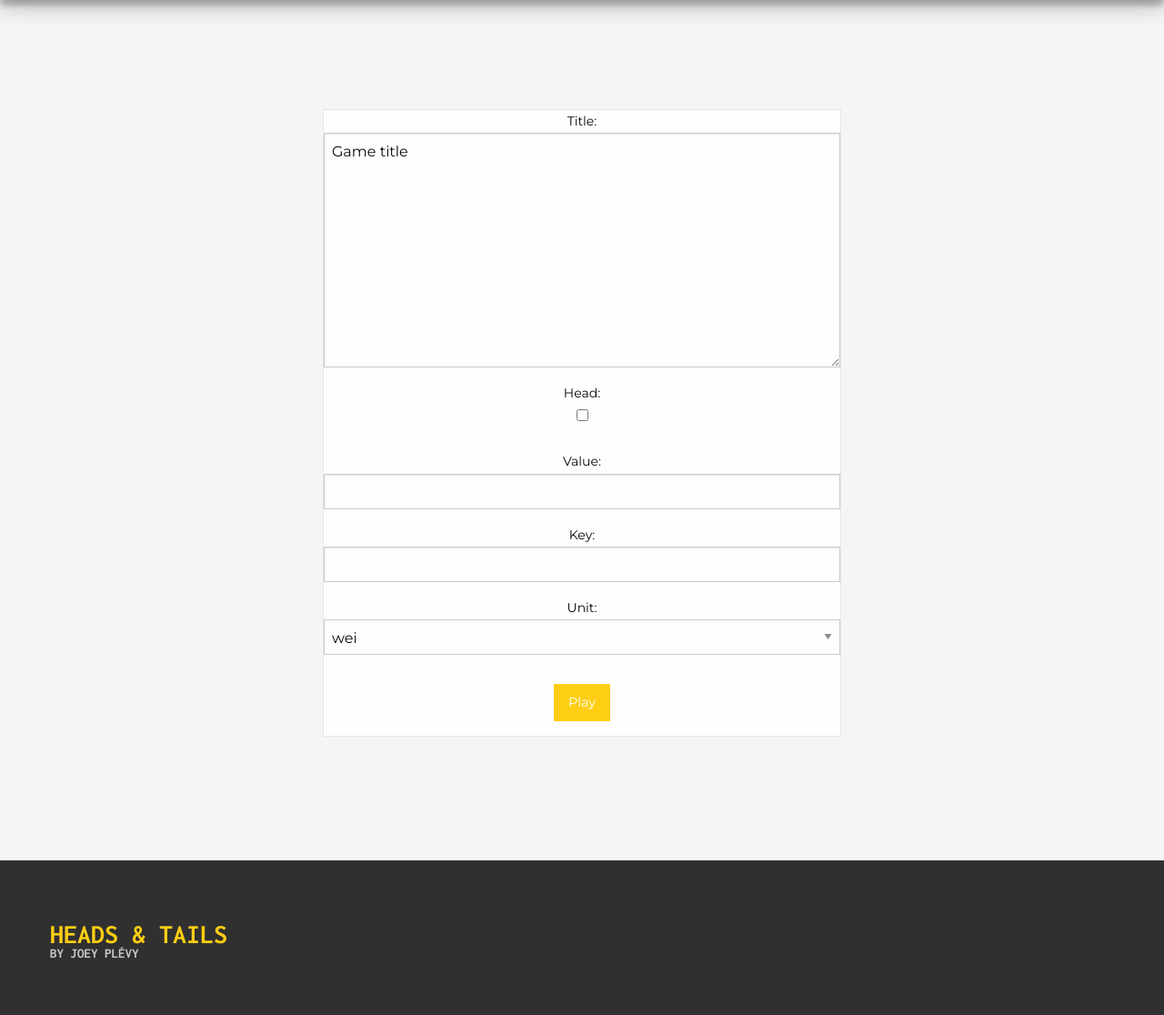
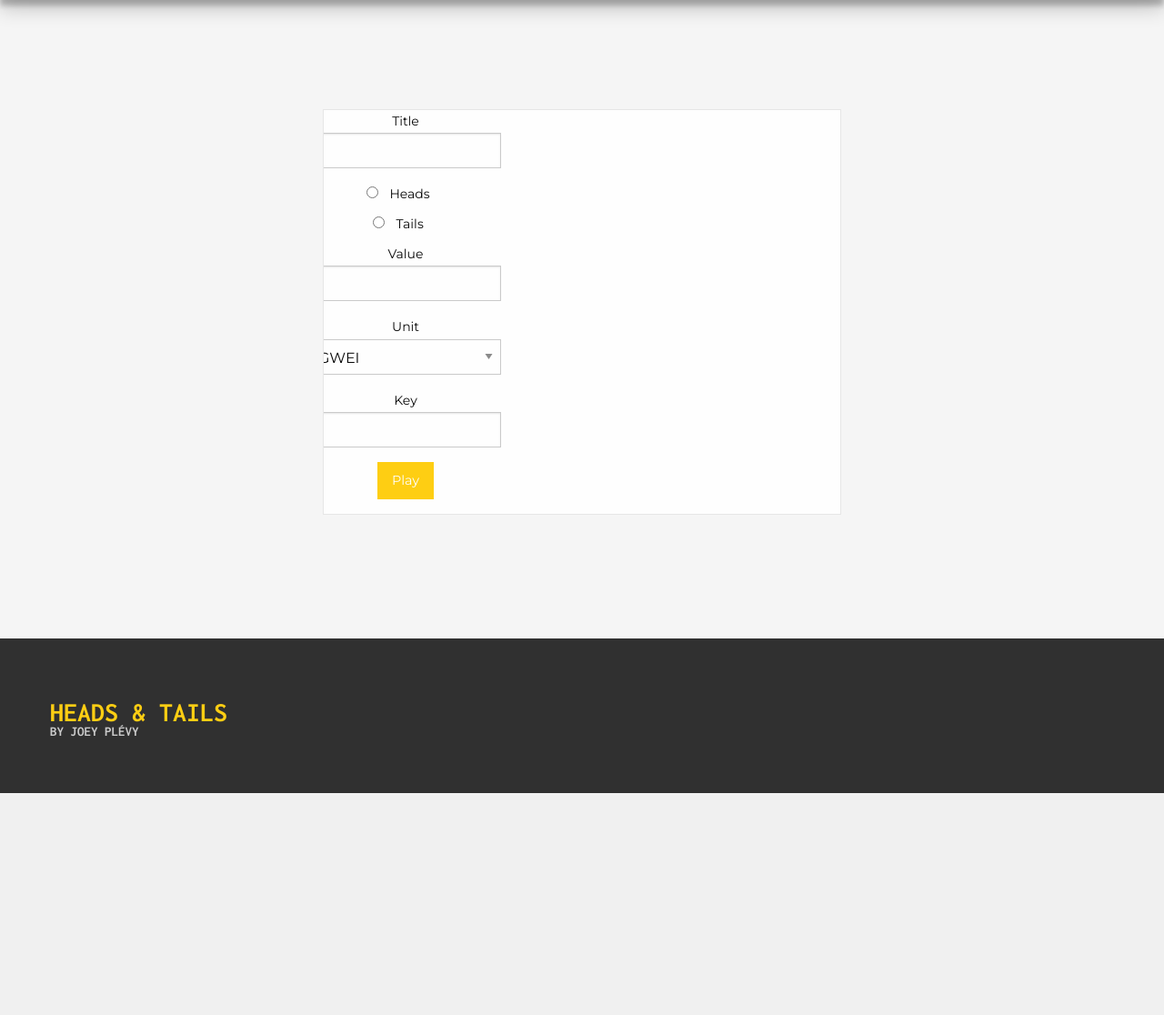
Before and after one commit to joplevy/heads_or_tails, a Django app: page /games/add/ in a window 1280 px wide. Shown: the part 66-1182 px from the top of the page at 91% size. After the commit the page ends 938 px from the top, so only its background shows below. Run offline with Django 3.2, Linux system fonts and the light colour scheme; some libraries are stand-ins or nearby versions.

Commit message:
Create HTML Form
Because Joey sucks in Front-end, he needs help.

```diff
--- a/HeadsOrTails/templates/game_form.html
+++ b/HeadsOrTails/templates/game_form.html
@@ -4,10 +4,40 @@
             <div class="grid-x grid-margin-x">
                 <div class="cell small-12 medium-6 medium-offset-3 align-center">
                     <div class="card">
-                        <form method="post">{% csrf_token %}
-                            {{ form.as_p }}
-                            <input type="submit" class="button primary" value="Play" />
-                        </form>
+                        <div class="grid-x grid-margin-x">
+                            <form method="post">{% csrf_token %}
+                                <!--{{ form.as_p }} -->
+                                <div class="cell small-12">
+                                    <label for="title">Title</label>
+                                    <input id="title" type="text">
+                                </div>
+                                <div class="cell small-6">
+                                    <input type="radio" name="bet" id="heads">
+                                    <label for="heads">Heads</label>
+                                </div>
+                                <div class="cell small-6">
+                                    <input type="radio" name="bet" id="tails">
+                                    <label for="tails">Tails</label>
+                                </div>
+                                <div class="cell small-6">
+                                    <label for="value">Value</label>
+                                    <input id="value" type="number">
+                                </div>
+                                <div class="cell small-6">
+                                    <label for="unit">Unit</label>
+                                    <select name="" id="unit">
+                                        <option value="gwei">GWEI</option>
+                                        <option value="phinney">PHINNEY</option>
+                                        <option value="ether">ETHER</option>
+                                    </select>
+                                </div>
+                                <div class="cell small-12">
+                                    <label for="private">Key</label>
+                                    <input id="private" type="password">
+                                </div>
+                                <input type="submit" class="button primary" value="Play" />
+                            </form>
+                        </div>
                     </div>
                 </div>
             </div>
```
